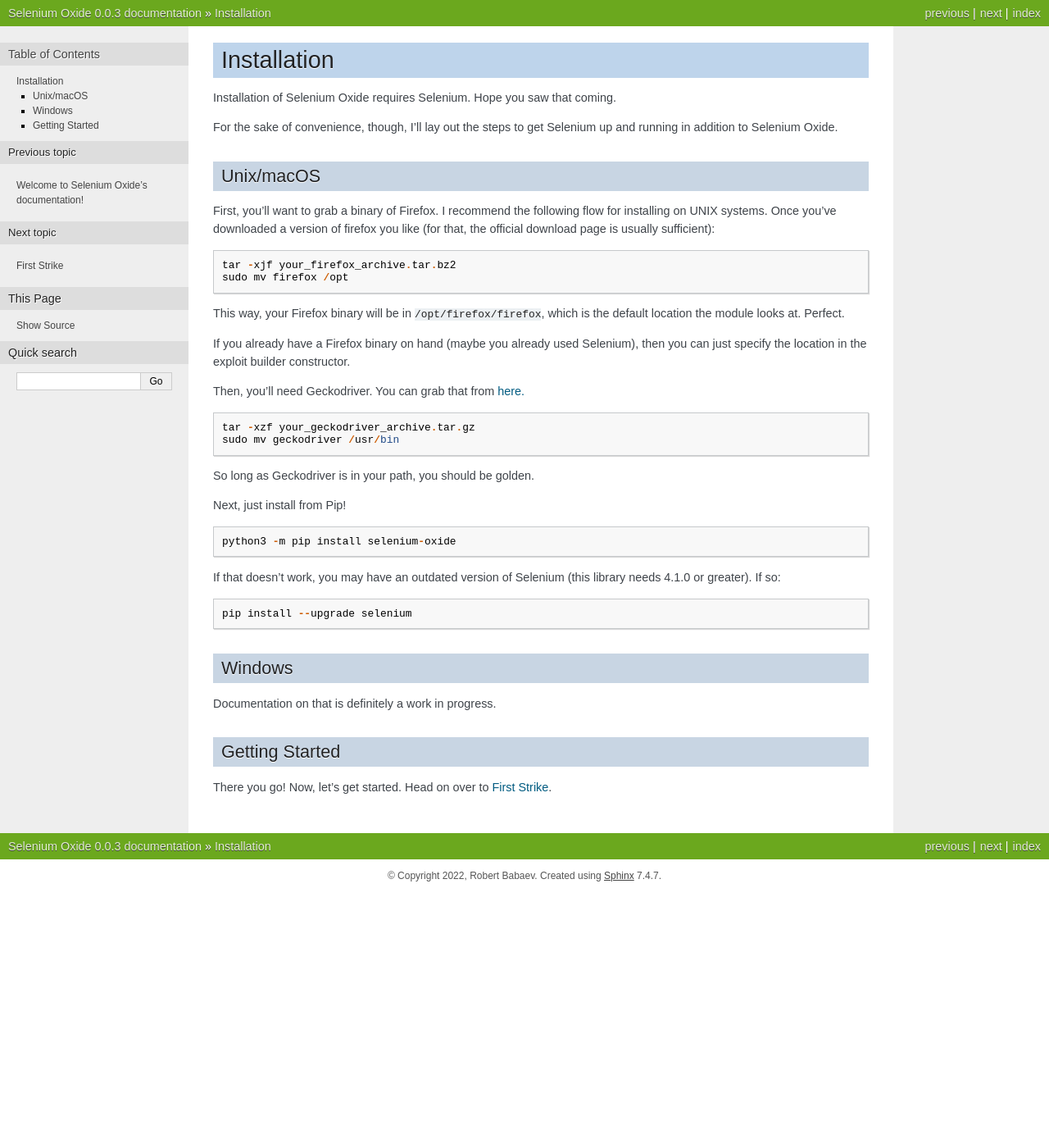
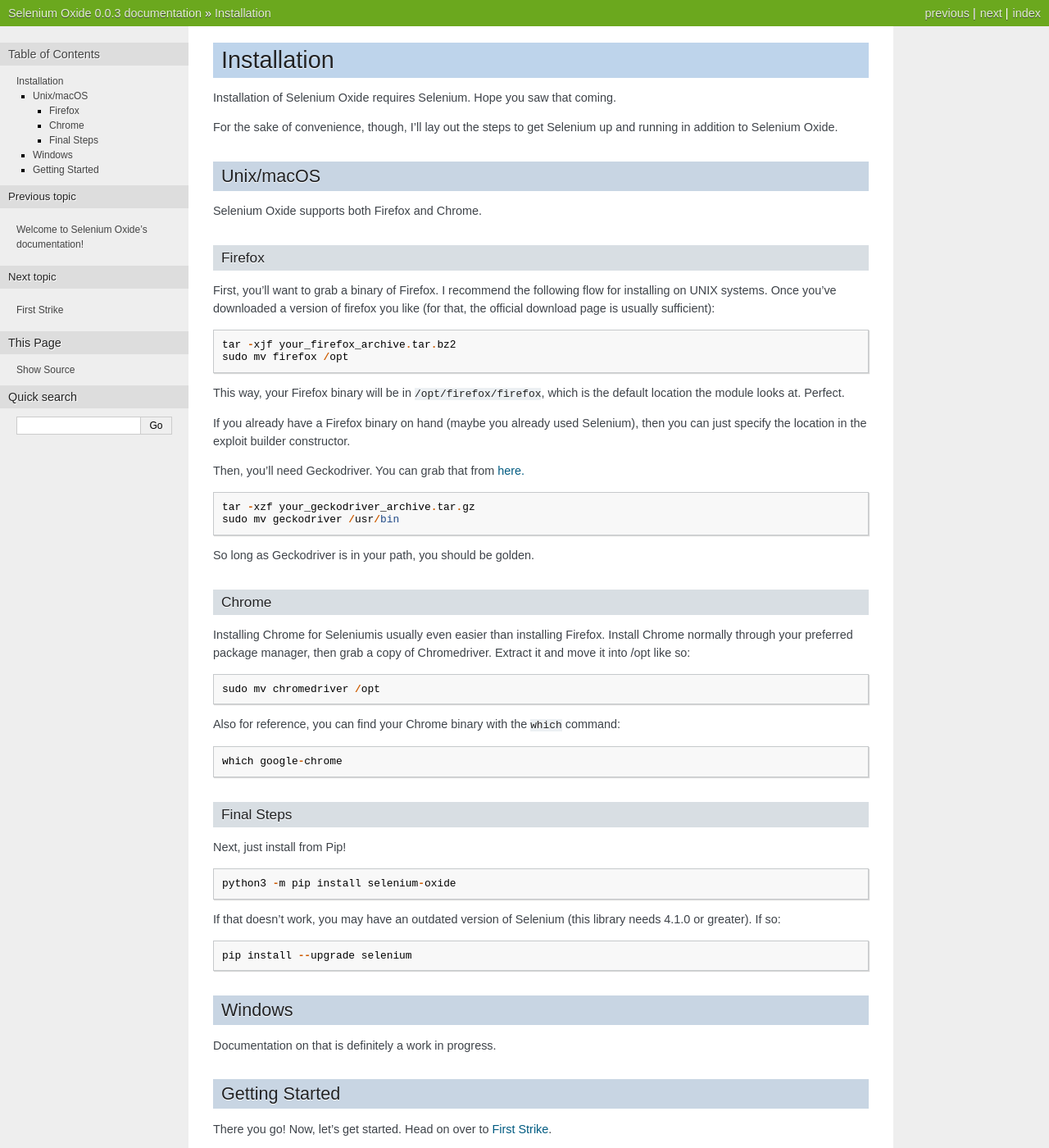
Before and after one commit to ApprenticeofEnder/Selenium-Oxide, a Sphinx documentation site: the page built from docs/source/installation.rst, in a window 1280 px wide and 1400 px high. Shown: the whole window at 82% size. Built offline with Sphinx 7.4.7, drawn with Linux system fonts in a browser that asks for light colours.

Commit message:
update install and front page

```diff
--- a/docs/source/index.rst
+++ b/docs/source/index.rst
@@ -27,11 +27,14 @@
 * Builder pattern exploit writing
 * Automatic browser binary configuration
 * Cookie dumping
+* Flexible selection options (XPath, ID, CSS, etc.)
+* Alert waiting
+* Proxy support
 
 Planned features include:
 
 * Payload generation
-* Flexible selection options (tags, CSS, etc.)
+* Selenium IDE file support
 * More as suggested or encountered in field testing
 
 =============
--- a/docs/source/installation.rst
+++ b/docs/source/installation.rst
@@ -9,6 +9,11 @@
 ==========
 Unix/macOS
 ==========
+
+Selenium Oxide supports both Firefox and Chrome.
+
+Firefox
+~~~~~~~
 
 First, you'll want to grab a binary of Firefox. I recommend the following flow
 for installing on UNIX systems. Once you've downloaded a version of firefox you
@@ -32,6 +37,22 @@
 
 So long as Geckodriver is in your path, you should be golden.
 
+Chrome
+~~~~~~
+
+Installing Chrome for Seleniumis usually even easier than installing Firefox. Install Chrome normally
+through your preferred package manager, then grab a copy of Chromedriver. Extract it and move
+it into /opt like so: ::
+
+    sudo mv chromedriver /opt
+
+Also for reference, you can find your Chrome binary with the ``which`` command: ::
+
+    which google-chrome
+
+Final Steps
+~~~~~~~~~~~
+
 Next, just install from Pip! ::
 
     python3 -m pip install selenium-oxide
```
